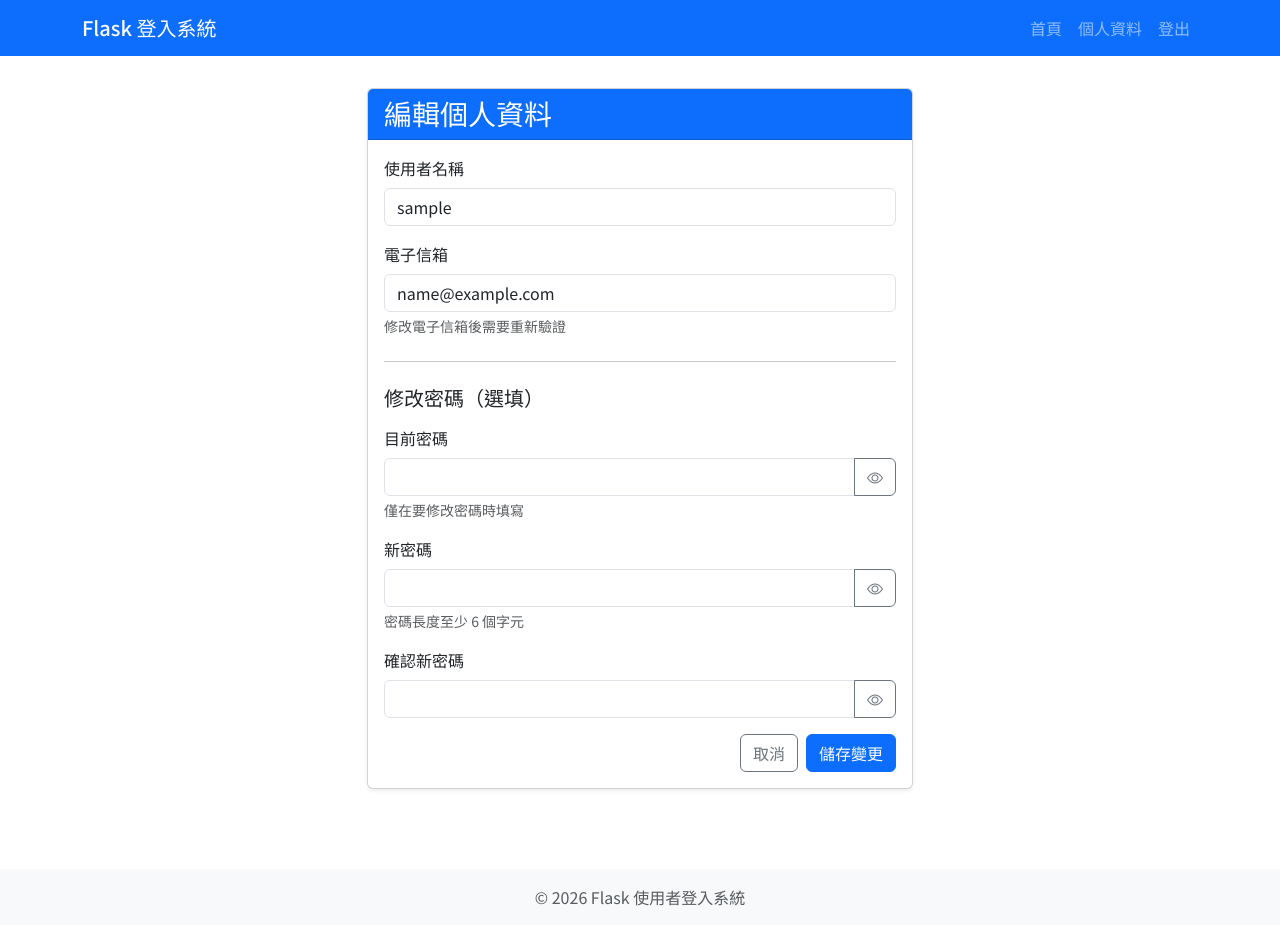
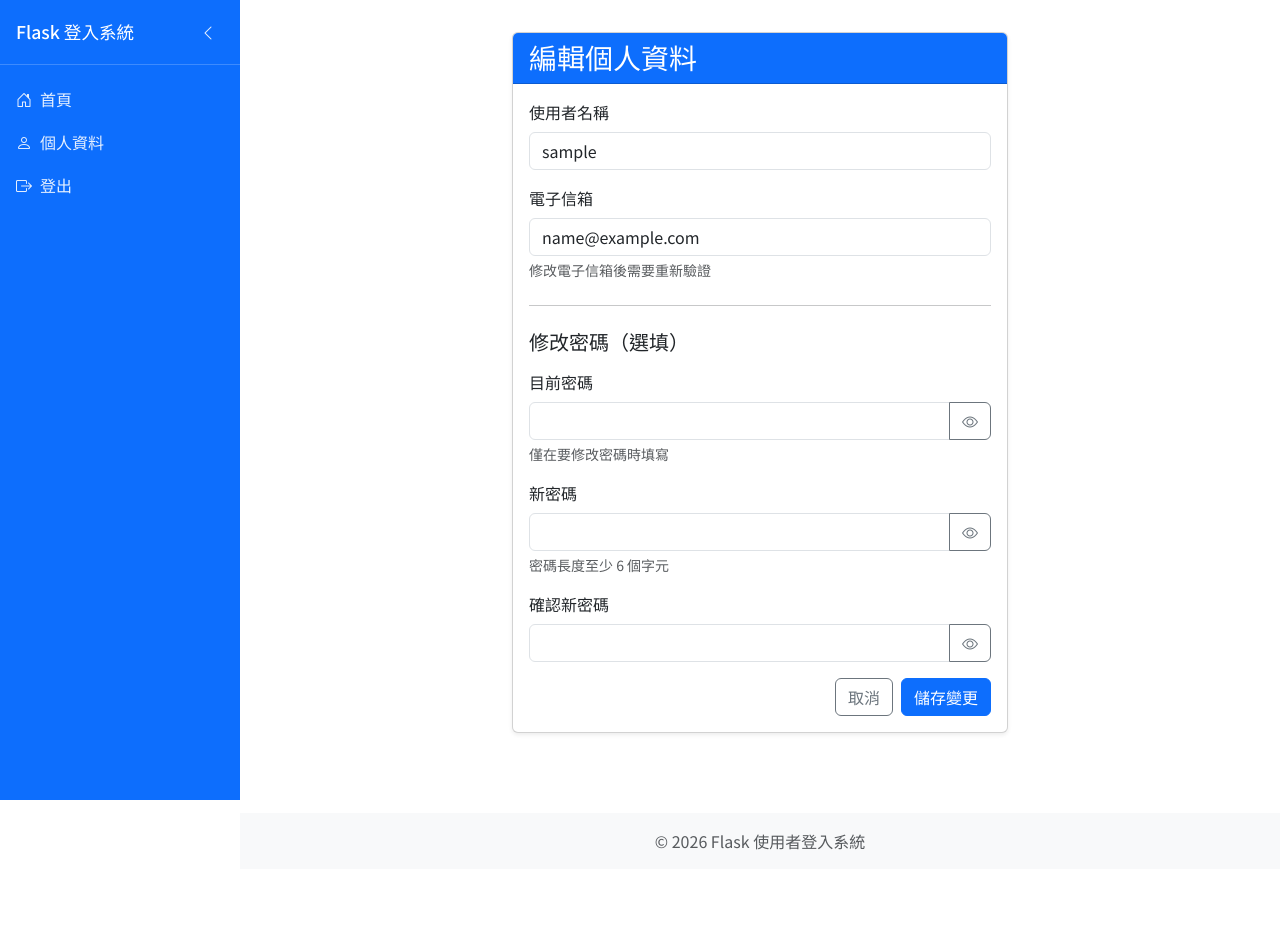
Before and after one commit to leowu0329/flaskSqlite3Auth, a Flask app: page /profile/edit in a window 1280 px wide. After the commit the page ends 850 px from the top, so only its background shows below. Run offline with Flask 3, Linux system fonts and the light colour scheme; the visitor is signed in with stand-in values (Sample User, id 1); data comes from the database, SQL or seed files in the repository.

Commit message:
將導航列變更為側邊欄，在側邊欄的右上角加入箭頭圖示可以顯示/隱藏側邊欄

```diff
--- a/templates/base.html
+++ b/templates/base.html
@@ -35,15 +35,118 @@
             font-family: 'Roboto', sans-serif;
         }
 
-        /* 導航欄樣式 */
-        .navbar-brand {
-            font-weight: 500;
+        /* 側邊欄與主內容版面 */
+        .layout-with-sidebar {
+            display: flex;
+            min-height: 100vh;
+            flex-direction: column;
         }
 
-        /* 主內容區域 */
         .main-content {
+            flex: 1;
             min-height: calc(100vh - 200px);
             padding: 2rem 0;
+            transition: margin-left 0.25s ease;
+        }
+
+        .page-footer {
+            transition: margin-left 0.25s ease;
+        }
+
+        body.sidebar-visible .main-content,
+        body.sidebar-visible .page-footer {
+            margin-left: var(--sidebar-width, 240px);
+        }
+
+        /* 側邊欄樣式由 components/sideBar.html 引用時一併載入 */
+        .sidebar {
+            position: fixed;
+            top: 0;
+            left: 0;
+            z-index: 1030;
+            width: var(--sidebar-width, 240px);
+            height: 100vh;
+            background: var(--bs-primary);
+            color: #fff;
+            transition: transform 0.25s ease, width 0.25s ease;
+            overflow-x: hidden;
+            display: flex;
+            flex-direction: column;
+        }
+
+        .sidebar.collapsed {
+            transform: translateX(calc(-1 * var(--sidebar-width, 240px)));
+        }
+
+        .sidebar-header {
+            padding: 1rem;
+            min-height: 56px;
+            border-bottom: 1px solid rgba(255,255,255,0.2);
+            flex-shrink: 0;
+        }
+
+        .sidebar-brand-text {
+            font-weight: 500;
+            font-size: 1.1rem;
+            white-space: nowrap;
+        }
+
+        .sidebar-toggle {
+            width: 32px;
+            height: 32px;
+            border-radius: 0.25rem;
+            opacity: 0.9;
+        }
+
+        .sidebar-toggle:hover {
+            opacity: 1;
+            background: rgba(255,255,255,0.15);
+        }
+
+        .sidebar-nav {
+            padding: 0.75rem 0;
+            flex: 1;
+        }
+
+        .sidebar-nav .nav-link {
+            color: rgba(255,255,255,0.9);
+            padding: 0.6rem 1rem;
+            border-radius: 0;
+            display: flex;
+            align-items: center;
+        }
+
+        .sidebar-nav .nav-link:hover {
+            background: rgba(255,255,255,0.1);
+            color: #fff;
+        }
+
+        .sidebar-open-btn {
+            position: fixed;
+            top: 0.75rem;
+            left: 0.75rem;
+            z-index: 1029;
+            width: 40px;
+            height: 40px;
+            border-radius: 0.35rem;
+            border: none;
+            background: var(--bs-primary);
+            color: #fff;
+            cursor: pointer;
+            display: flex;
+            align-items: center;
+            justify-content: center;
+            transition: opacity 0.2s;
+            box-shadow: 0 2px 8px rgba(0,0,0,0.15);
+        }
+
+        .sidebar-open-btn:hover {
+            opacity: 0.95;
+            color: #fff;
+        }
+
+        .sidebar-open-btn i {
+            font-size: 1.25rem;
         }
 
         /* 卡片樣式 */
@@ -68,30 +171,10 @@
 
     {% block extra_css %}{% endblock %}
 </head>
-<body>
-    <!-- 導航欄 - 僅在登入時顯示 -->
+<body class="{% if session.get('user_id') %}layout-with-sidebar sidebar-visible{% endif %}">
+    <!-- 側邊欄 - 僅在登入時顯示 -->
     {% if session.get('user_id') %}
-    <nav class="navbar navbar-expand-lg navbar-dark bg-primary">
-        <div class="container">
-            <a class="navbar-brand" href="{{ url_for('home') }}">Flask 登入系統</a>
-            <button class="navbar-toggler" type="button" data-bs-toggle="collapse" data-bs-target="#navbarNav">
-                <span class="navbar-toggler-icon"></span>
-            </button>
-            <div class="collapse navbar-collapse" id="navbarNav">
-                <ul class="navbar-nav ms-auto">
-                    <li class="nav-item">
-                        <a class="nav-link" href="{{ url_for('home') }}">首頁</a>
-                    </li>
-                    <li class="nav-item">
-                        <a class="nav-link" href="{{ url_for('profile') }}">個人資料</a>
-                    </li>
-                    <li class="nav-item">
-                        <a class="nav-link" href="#" onclick="confirmLogout(event)">登出</a>
-                    </li>
-                </ul>
-            </div>
-        </div>
-    </nav>
+    {% include "components/sideBar.html" %}
     {% endif %}
 
     <!-- 主內容 -->
@@ -102,7 +185,7 @@
     </main>
 
     <!-- 頁尾 -->
-    <footer class="bg-light text-center py-3 mt-5">
+    <footer class="page-footer bg-light text-center py-3 mt-5">
         <div class="container">
             <p class="text-muted mb-0">&copy; 2026 Flask 使用者登入系統</p>
         </div>
@@ -162,6 +245,39 @@
             }
         }
 
+        // 側邊欄收合/展開（用於 components/sideBar.html）
+        (function() {
+            var sidebar = document.getElementById('app-sidebar');
+            var toggleBtn = document.getElementById('sidebarToggle');
+            var openBtn = document.getElementById('sidebarOpenBtn');
+            var body = document.body;
+            if (!sidebar || !body) return;
+            var storageKey = 'sidebar-collapsed';
+            function collapse() {
+                sidebar.classList.add('collapsed');
+                body.classList.remove('sidebar-visible');
+                if (openBtn) openBtn.style.display = 'flex';
+                if (toggleBtn) {
+                    toggleBtn.setAttribute('aria-label', '展開側邊欄');
+                    toggleBtn.setAttribute('title', '展開側邊欄');
+                }
+                localStorage.setItem(storageKey, '1');
+            }
+            function expand() {
+                sidebar.classList.remove('collapsed');
+                body.classList.add('sidebar-visible');
+                if (openBtn) openBtn.style.display = 'none';
+                if (toggleBtn) {
+                    toggleBtn.setAttribute('aria-label', '收合側邊欄');
+                    toggleBtn.setAttribute('title', '收合側邊欄');
+                }
+                localStorage.setItem(storageKey, '0');
+            }
+            if (localStorage.getItem(storageKey) === '1') collapse();
+            if (toggleBtn) toggleBtn.addEventListener('click', collapse);
+            if (openBtn) openBtn.addEventListener('click', expand);
+        })();
+
         // 密碼顯示/隱藏切換（用於 components/passwordInput.html）
         document.addEventListener('click', function(e) {
             var btn = e.target.closest('.password-toggle-btn');
--- /dev/null
+++ b/templates/components/sideBar.html
@@ -0,0 +1,46 @@
+{# 側邊欄元件 - 僅在登入時顯示，右上角箭頭可收合/展開 #}
+<aside id="app-sidebar" class="sidebar">
+    <div class="sidebar-header d-flex align-items-center justify-content-between">
+        <a class="sidebar-brand text-decoration-none text-white" href="{{ url_for('home') }}">
+            <span class="sidebar-brand-text">Flask 登入系統</span>
+        </a>
+        <button type="button"
+                class="sidebar-toggle btn btn-link text-white p-0"
+                id="sidebarToggle"
+                aria-label="收合側邊欄"
+                title="收合側邊欄">
+            <i class="bi bi-chevron-left sidebar-toggle-icon" aria-hidden="true"></i>
+        </button>
+    </div>
+    <nav class="sidebar-nav">
+        <ul class="nav flex-column">
+            <li class="nav-item">
+                <a class="nav-link" href="{{ url_for('home') }}">
+                    <i class="bi bi-house-door me-2" aria-hidden="true"></i>
+                    <span class="sidebar-link-text">首頁</span>
+                </a>
+            </li>
+            <li class="nav-item">
+                <a class="nav-link" href="{{ url_for('profile') }}">
+                    <i class="bi bi-person me-2" aria-hidden="true"></i>
+                    <span class="sidebar-link-text">個人資料</span>
+                </a>
+            </li>
+            <li class="nav-item">
+                <a class="nav-link" href="#" onclick="confirmLogout(event)">
+                    <i class="bi bi-box-arrow-right me-2" aria-hidden="true"></i>
+                    <span class="sidebar-link-text">登出</span>
+                </a>
+            </li>
+        </ul>
+    </nav>
+</aside>
+{# 側邊欄收合時顯示的展開按鈕（貼齊左側） #}
+<button type="button"
+        class="sidebar-open-btn"
+        id="sidebarOpenBtn"
+        aria-label="展開側邊欄"
+        title="展開側邊欄"
+        style="display: none;">
+    <i class="bi bi-chevron-right" aria-hidden="true"></i>
+</button>
```
